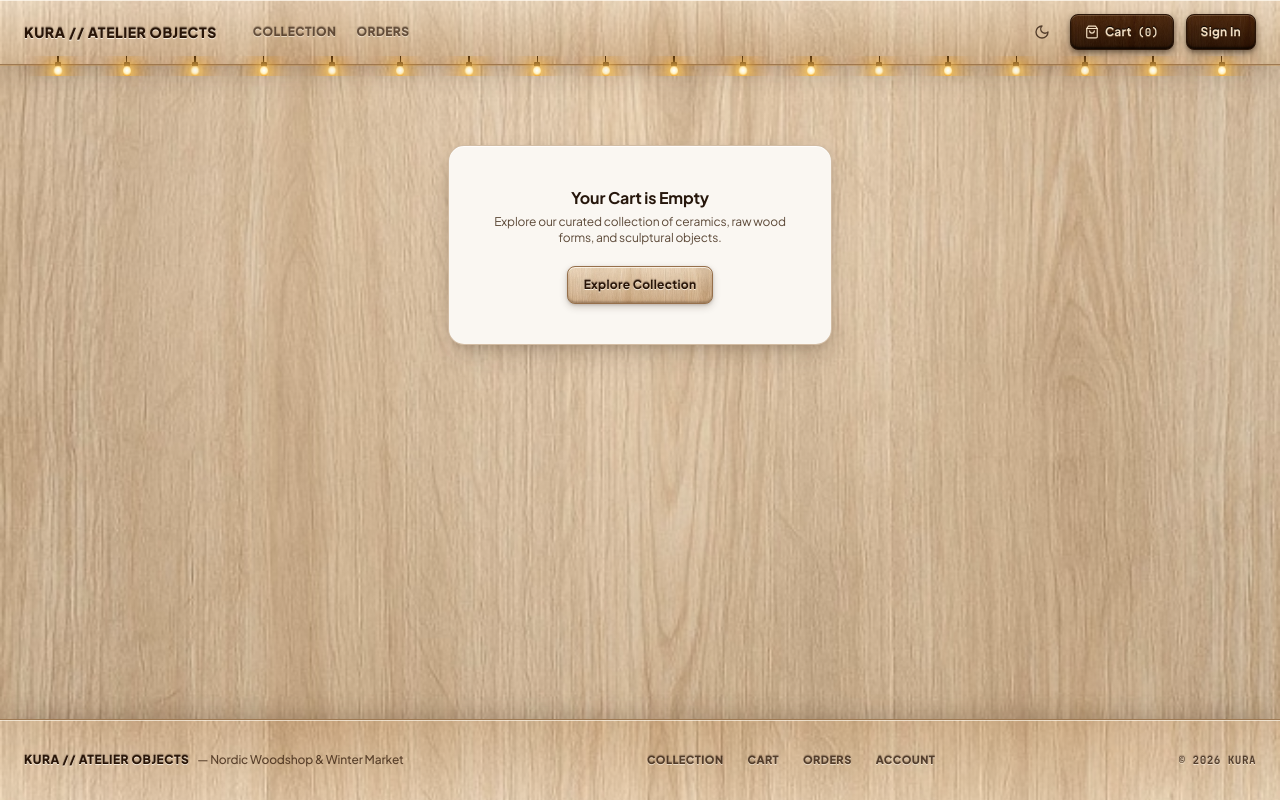
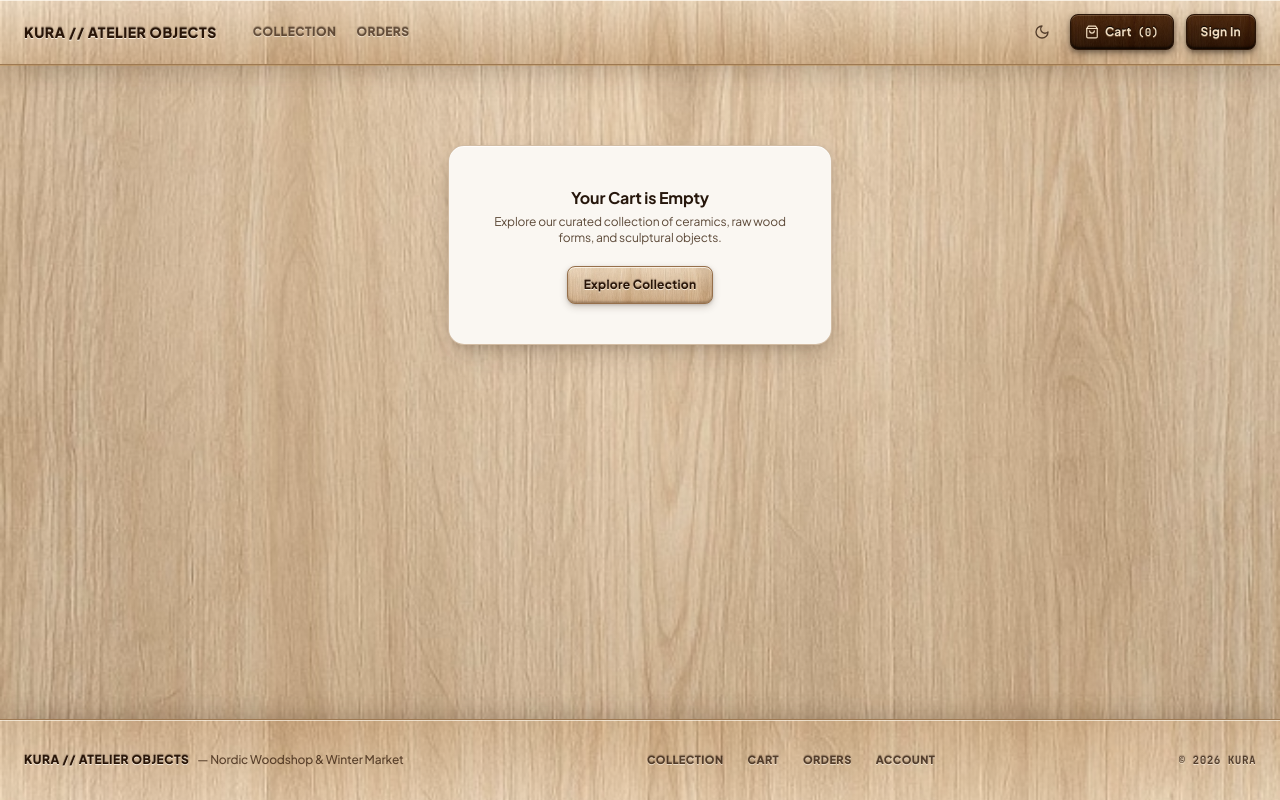
Before and after one commit to nutsa-dev/10x-shop-nutsa, a React (Vite) app: page /cart in a window 1280 px wide. Built offline with nearby package versions, Linux system fonts and the light colour scheme.

Commit message:
style: remove header string lights for clean minimalist layout

```diff
--- a/src/components/layout/Navbar.tsx
+++ b/src/components/layout/Navbar.tsx
@@ -3,8 +3,6 @@ import { useTheme } from "@/context/ThemeContext";
 import { useAuth } from "@/context/AuthContext";
 import { useCart } from "@/context/CartContext";
 import { IconCart, IconMoon, IconSun, IconUser } from "@/components/ui/Icons";
-
-const BULB_COUNT = 18;
 
 export const Navbar = () => {
   const { theme, toggleTheme } = useTheme();
@@ -118,30 +116,6 @@ export const Navbar = () => {
         </div>
 
       </div>
-
-      {/* Minimalist Winter Market Warm String Lights hanging along the wooden beam */}
-      <div
-        aria-hidden="true"
-        className="pointer-events-none absolute inset-x-0 -bottom-3 z-30 overflow-hidden h-5 flex items-start justify-around px-2 sm:px-6"
-      >
-        {Array.from({ length: BULB_COUNT }).map((_, i) => (
-          <div
-            key={i}
-            className={`flex flex-col items-center ${
-              i % 2 === 1 ? "hidden sm:flex" : "flex"
-            }`}
-          >
-            {/* Tiny dark brass cord & socket */}
-            <span className="h-1.5 w-[1.5px] bg-[#3A2412] dark:bg-[#1A0F07]" />
-            <span className="h-1 w-1.5 rounded-t-[1px] bg-[#5C3D22]" />
-            {/* Warm glowing Edison bulb */}
-            <span
-              style={{ animationDelay: `${(i % 5) * 0.55}s` }}
-              className="market-light-bulb h-2.5 w-2 rounded-full"
-            />
-          </div>
-        ))}
-      </div>
     </header>
   );
 };
--- a/src/index.css
+++ b/src/index.css
@@ -98,42 +98,6 @@
   .dark ::-webkit-scrollbar-thumb {
     background: #5E3D24;
   }
-}
-
-/*
- * Minimalist Winter Market String Lights (hanging under the wooden header)
- */
-@keyframes marketTwinkle {
-  0%, 100% {
-    opacity: 0.92;
-    transform: scale(1);
-  }
-  50% {
-    opacity: 1;
-    transform: scale(1.06);
-  }
-}
-
-.market-light-bulb {
-  background: radial-gradient(
-    circle at 50% 45%,
-    #FFFFFF 0%,
-    #FFF3C4 45%,
-    #F59E0B 85%,
-    #D97706 100%
-  );
-  box-shadow:
-    0 0 8px 2px rgba(255, 210, 100, 0.95),
-    0 0 20px 6px rgba(245, 158, 11, 0.55),
-    0 4px 28px 10px rgba(217, 119, 6, 0.30);
-  animation: marketTwinkle 3.6s ease-in-out infinite;
-}
-
-.dark .market-light-bulb {
-  box-shadow:
-    0 0 10px 3px rgba(255, 220, 120, 1),
-    0 0 26px 9px rgba(245, 158, 11, 0.70),
-    0 6px 36px 14px rgba(217, 119, 6, 0.45);
 }
 
 .font-editorial {
```
